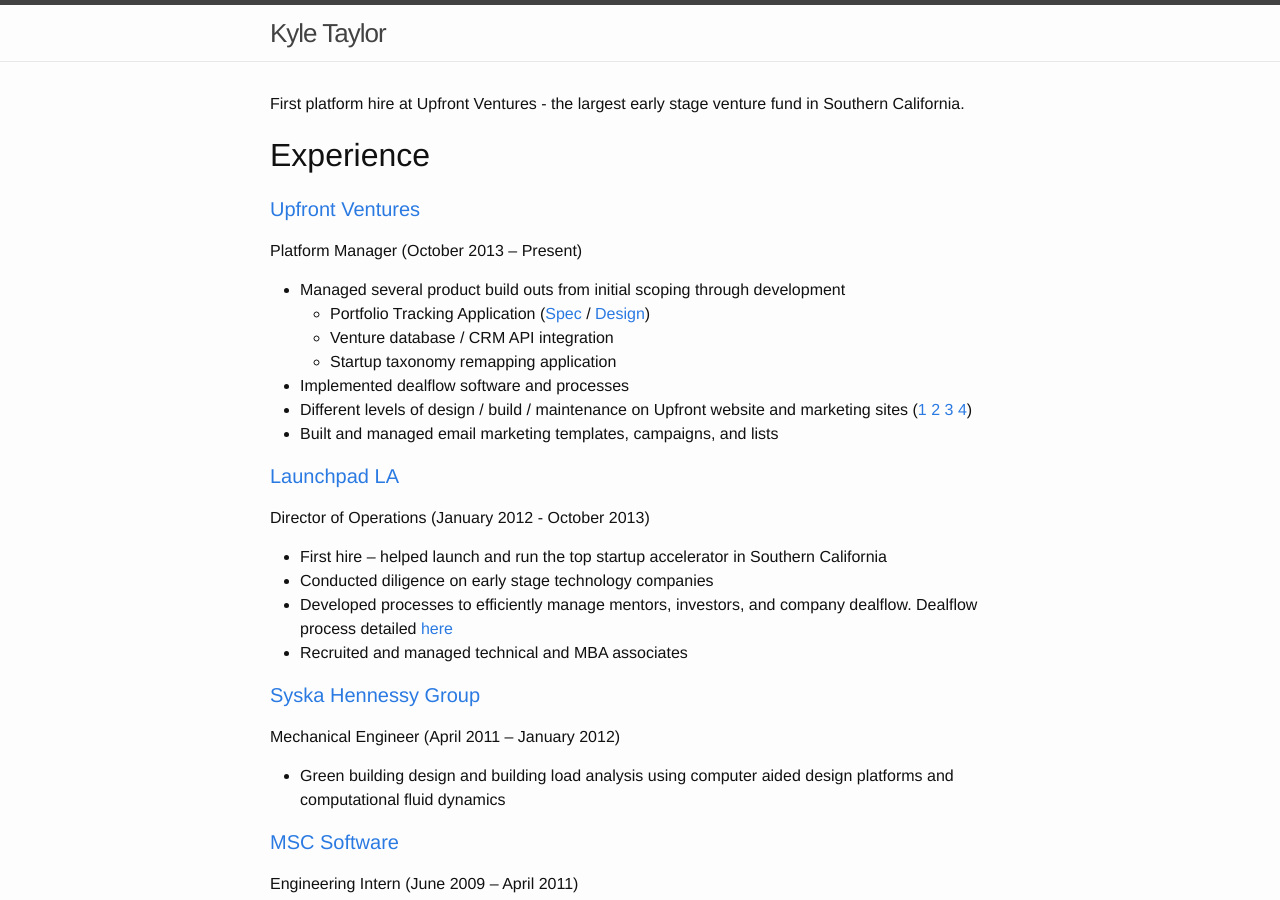
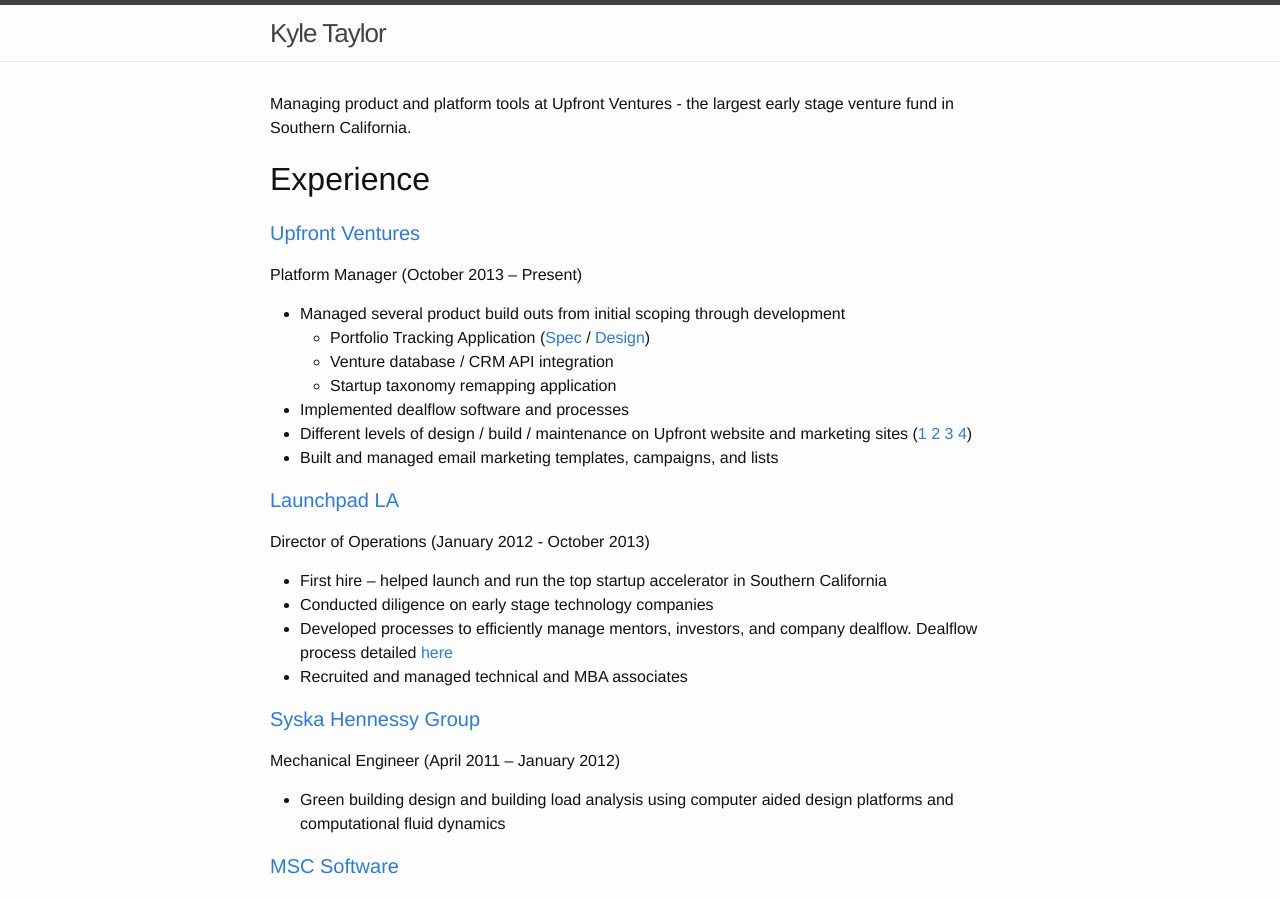
Before and after one commit to kftaylor/kftaylor.github.io, a Jekyll site: the page built from index.html, in a window 1280 px wide and 900 px high. Built offline with Jekyll 4.4.1, drawn with Linux system fonts in a browser that asks for light colours.

Commit message:
Update index.html

```diff
--- a/index.html
+++ b/index.html
@@ -8,7 +8,7 @@
 
 
   <div class="post-content">
-    <p>First platform hire at Upfront Ventures - the largest early stage venture fund in Southern California.</p>
+    <p>Managing product and platform tools at Upfront Ventures - the largest early stage venture fund in Southern California.</p>
 
 <h2 id="experience">Experience</h2>
 
```
